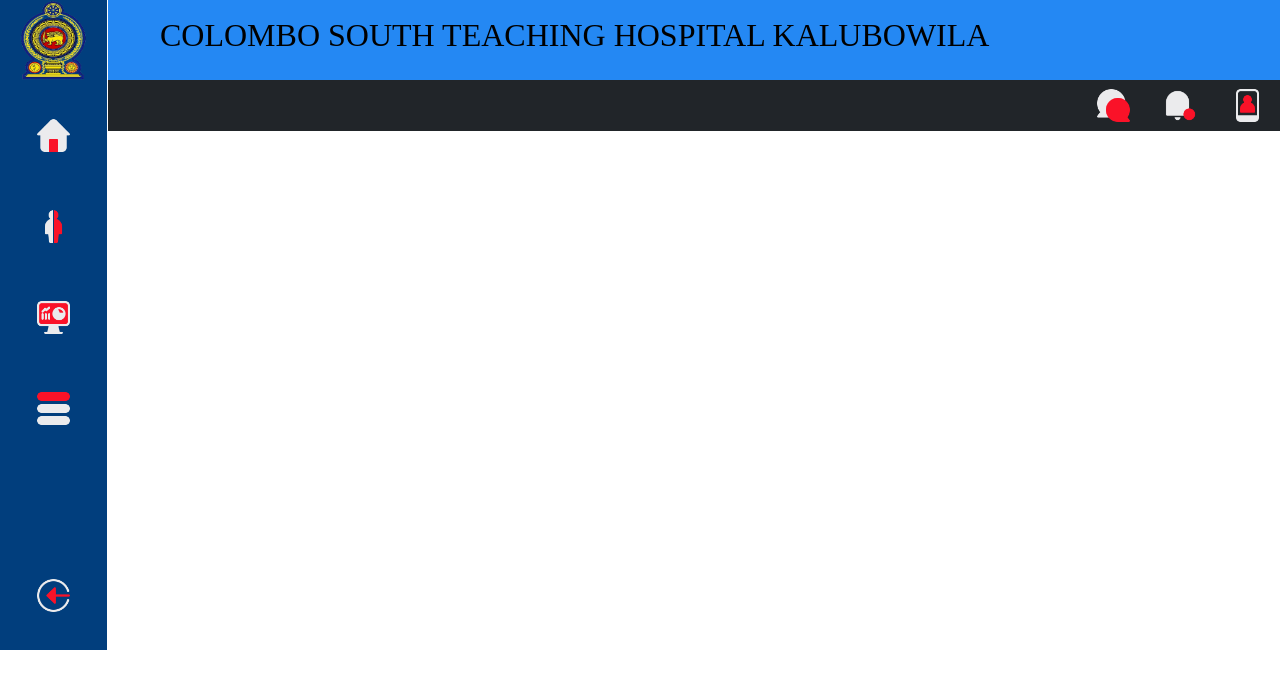
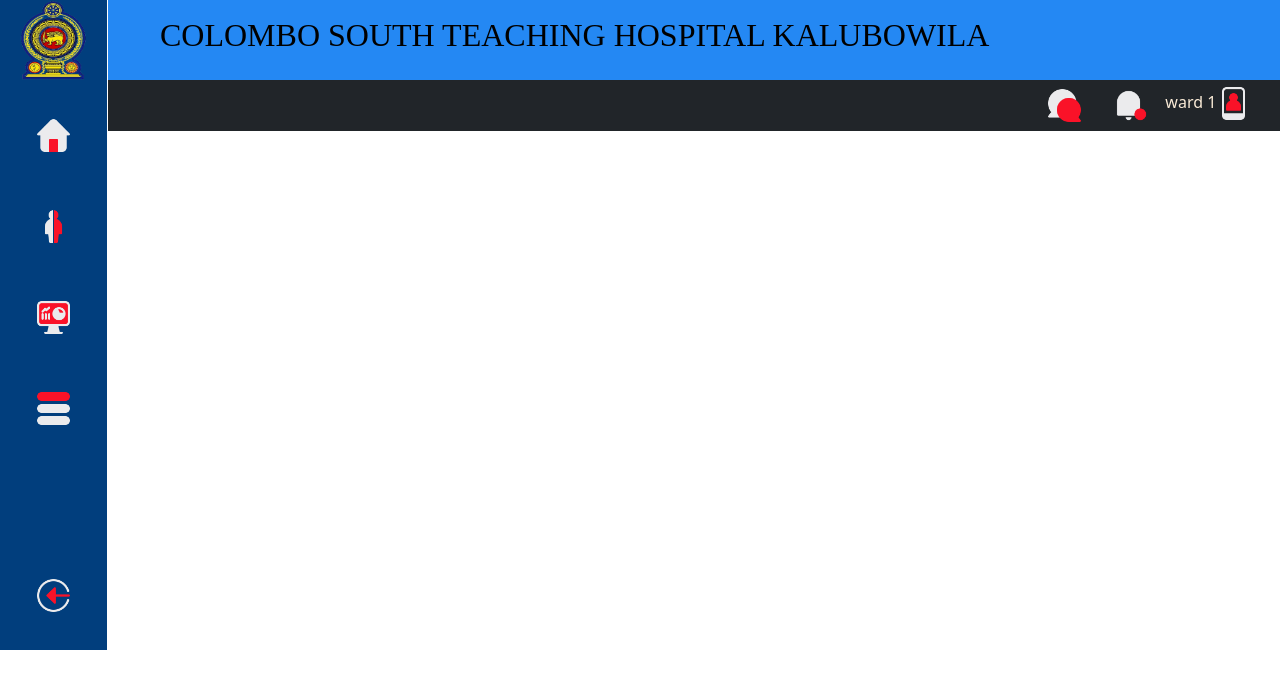
Before and after one commit to SnapTech-Solutions/Report-Alerting-System-Frontend, a React (Vite) app in the folder report_alerting_system/: page / in a window 1280 px wide. Shown: the top 688 px of the page. Built offline with nearby package versions, Linux system fonts and the light colour scheme.

Commit message:
completed UserDetailsComponent

```diff
--- a/report_alerting_system/src/components/common/NavBarComponent.jsx
+++ b/report_alerting_system/src/components/common/NavBarComponent.jsx
@@ -11,9 +11,10 @@
     <div class="d-flex flex-column flex-shrink-1 NavBar ">
 
       <ul class="nav nav-pills nav-flush flex-column mb-auto text-center">
-        <li class="nav-item">
-          <a href="/patient" class="nav-link  pt-5" aria-current="page" title="Home" data-bs-toggle="tooltip" data-bs-placement="right">
-          <img src='src/assets/internet_13895721.png' />     </a>
+
+      <li><a href="/report" class="nav-link pt-5" title="Dashboard" data-bs-toggle="tooltip" data-bs-placement="right">
+            <img src='src/assets/internet_13895721.png' />
+          </a>
         </li>
         <li>
           <a href="/report" class="nav-link pt-5" title="Dashboard" data-bs-toggle="tooltip" data-bs-placement="right">
--- a/report_alerting_system/src/components/common/NotificationBarComponent.jsx
+++ b/report_alerting_system/src/components/common/NotificationBarComponent.jsx
@@ -1,20 +1,21 @@
 import React from 'react'
 import '../common/css/NotificationBarComponent.css'
+import UserDetailsComponent from './UserDetailsComponent'
 
 function NotificationBarComponent() {
   return (
     <div class="col-11 NotificationBar">
 
 
-      <ul class="nav justify-content-end bg-dark">
-        <li class="nav-item">
+      <ul class="nav justify-content-end bg-dark  " >
+        <li class="nav-item mr-4">
           <a class="nav-link active" href="#"><img src='src/assets/communication_13894348.png'/></a>
         </li>
-        <li class="nav-item">
-          <a class="nav-link" href="#"><img src='src/assets/bell_13912720.png'/></a>
+        <li class="nav-item mr-4">
+          <a class="nav-link" href="#"><img src='src/assets/bell_13912720.png' /></a>
         </li>
-        <li class="nav-item ">
-         <a class="nav-link ml-4" href="#"><img src='src/assets/social_13895602.png'/></a>
+        <li class="nav-item mr-4 ">
+         <UserDetailsComponent name="ward 1"/>
         </li>
 
       </ul>
--- a/report_alerting_system/src/components/common/UserDetailsComponent.jsx
+++ b/report_alerting_system/src/components/common/UserDetailsComponent.jsx
@@ -4,7 +4,9 @@
 function UserDetailsComponent(props) {
   return (
     <div className='UserDetailsDiv'>
-      <img src='' alt='UserDetials' className='UserDetails' /> {props.name}
+
+      {props.name}
+      <img src='src/assets/social_13895602.png'  className='UserDetails' />
     </div>
   )
 }
--- a/report_alerting_system/src/components/common/css/NotificationBarComponent.css
+++ b/report_alerting_system/src/components/common/css/NotificationBarComponent.css
@@ -3,3 +3,8 @@
     top: 80px;
     left:108px;
 }
+.nav-item{
+    position: relative;
+    right: 30px;
+
+}
--- a/report_alerting_system/src/components/common/css/UserDetailsComponent.css
+++ b/report_alerting_system/src/components/common/css/UserDetailsComponent.css
@@ -0,0 +1,8 @@
+.UserDetailsDiv{
+    position: relative;
+    margin-top: 6px;
+    color: antiquewhite;
+
+
+
+}
```
